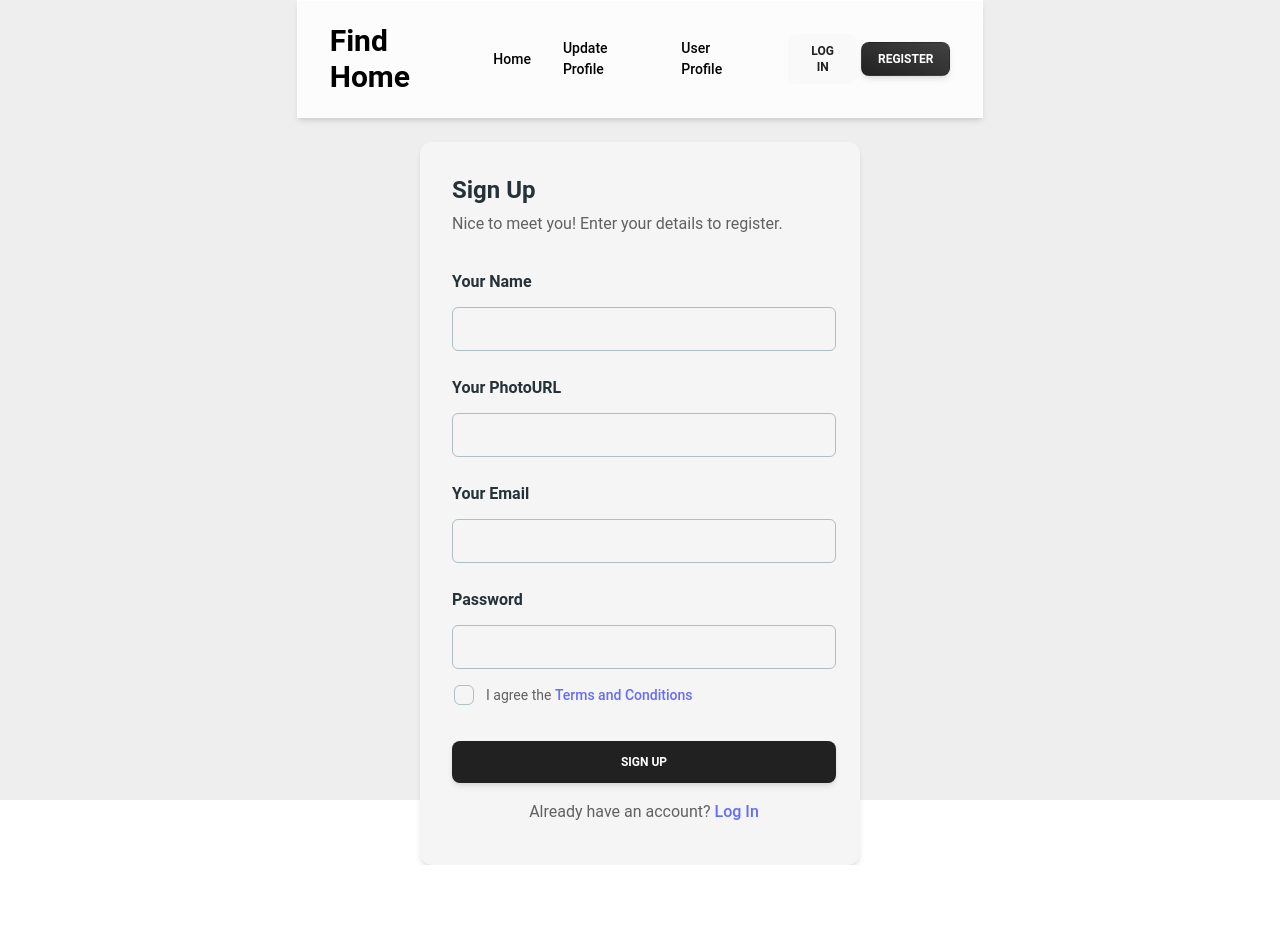
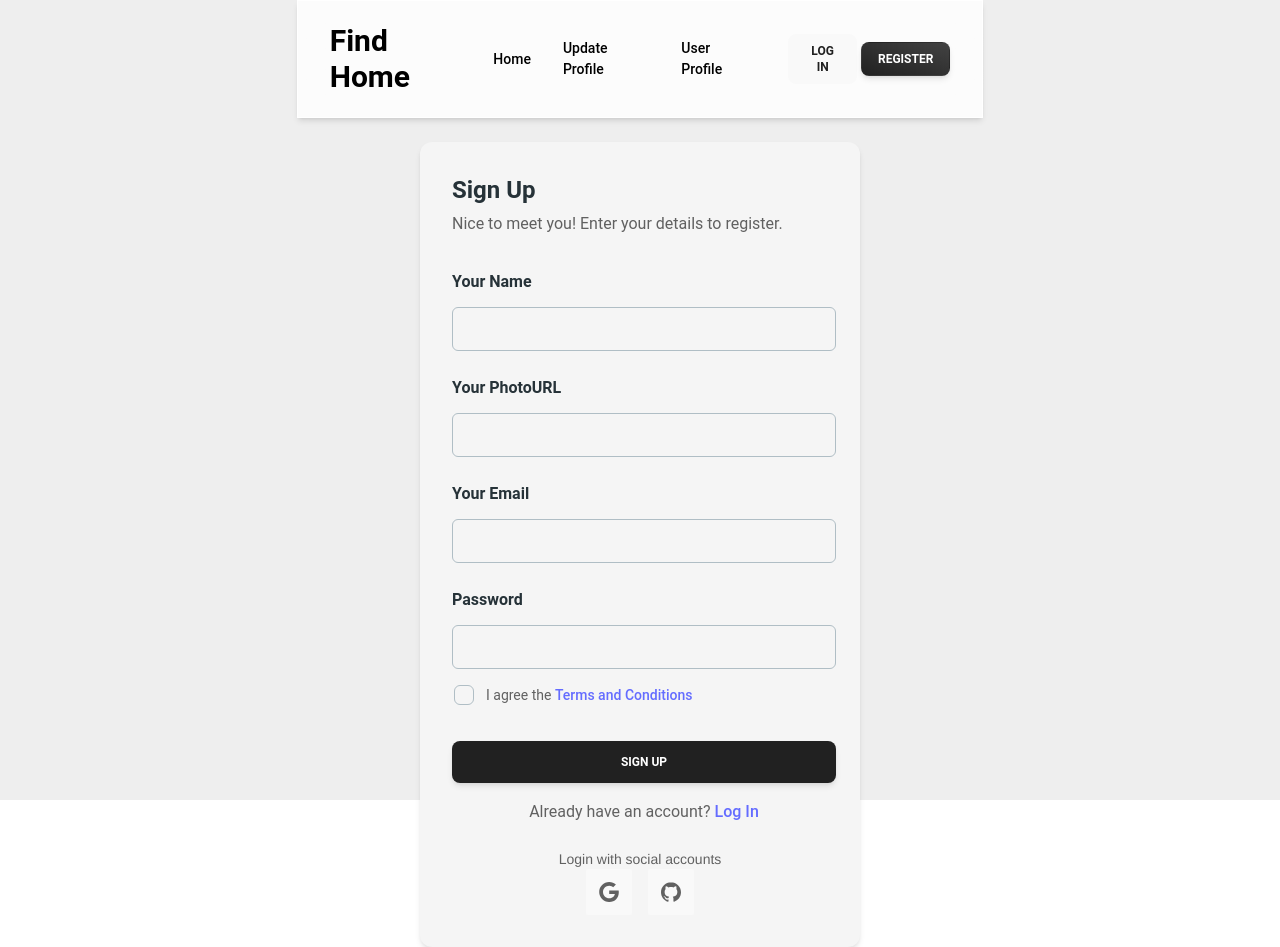
Before and after one commit to Ahnabu/b9-a9-real-estate, a React (Vite) app in the folder b9-a9-react/: page /register in a window 1280 px wide. Before the commit the page ends 865 px from the top, so only its background shows below. Built offline with nearby package versions, Linux system fonts and the light colour scheme.

Commit message:
sign in method added

```diff
--- a/b9-a9-react/src/Pages/ManageUser/Register/Register.jsx
+++ b/b9-a9-react/src/Pages/ManageUser/Register/Register.jsx
@@ -15,17 +15,27 @@
 
 
 function Register() {
-    const { EmailSignIn } = useContext(AuthContext)
-    const signIn = (e) => {
+    const { emailSingIn,googleSingIn,githubSingIn,userMethod } = useContext(AuthContext)
+    const handleRegistration = e => {
         e.preventDefault();
 
-        const email = e.target.email.value;
-        const password = e.target.password.value;
-        EmailSignIn(email, password)
-            .then(result => { console.log(result) })
-            .catch(error => console.error(error));
- }
-
+        const form = new FormData(e.currentTarget);
+        const email = form.get('email');
+        const name = form.get('name');
+        const password = form.get('password');
+        console.log(email, password, name);
+        emailSingIn(email, password)
+            .then(result => console.log(result.user))
+            .catch(error => console.error(error))
+    }
+    const handleGoogle = () => {
+        userMethod(googleSingIn)
+        console.log('google');
+    }
+    const handleGithub = () => {
+        userMethod(githubSingIn)
+        console.log('github');
+    }
 
     return (
         <div className="w-full mx-auto mt-6 ">
@@ -39,7 +49,7 @@
                 <Typography color="gray" className="mt-1 font-normal">
                     Nice to meet you! Enter your details to register.
                 </Typography>
-                <form className="mt-8 mb-2 w-80 max-w-screen-lg sm:w-96" onSubmit={() => { signIn() }}>
+                <form className="mt-8 mb-2 w-80 max-w-screen-lg sm:w-96" onSubmit={handleRegistration }>
                     <div className="mb-1 flex flex-col gap-6">
                         <Typography variant="h6" color="blue-gray" className="-mb-3">
                             Your Name
@@ -111,11 +121,30 @@
                     <Button className="mt-6" fullWidth type="submit">
                         Sign Up
                     </Button>
+
                     <Typography color="gray" className="mt-4 text-center font-normal">
                         Already have an account?{" "}
                         <Link to={'/login'}>Log In</Link>
                     </Typography>
                 </form>
+                <div className="flex items-center pt-4 space-x-1">
+                    <div className="flex-1 h-px sm:w-16 dark:bg-gray-300"></div>
+                    <p className="px-3 text-sm dark:text-gray-600">Login with social accounts</p>
+                    <div className="flex-1 h-px sm:w-16 dark:bg-gray-300"></div>
+                </div>
+                <div className="flex justify-center space-x-4">
+                    <button aria-label="Log in with Google" className="p-3 rounded-sm " onClick={handleGoogle}>
+                        <svg xmlns="http://www.w3.org/2000/svg" viewBox="0 0 32 32" className="w-5 h-5 fill-current">
+                            <path d="M16.318 13.714v5.484h9.078c-0.37 2.354-2.745 6.901-9.078 6.901-5.458 0-9.917-4.521-9.917-10.099s4.458-10.099 9.917-10.099c3.109 0 5.193 1.318 6.38 2.464l4.339-4.182c-2.786-2.599-6.396-4.182-10.719-4.182-8.844 0-16 7.151-16 16s7.156 16 16 16c9.234 0 15.365-6.49 15.365-15.635 0-1.052-0.115-1.854-0.255-2.651z"></path>
+                        </svg>
+                    </button>
+
+                    <button aria-label="Log in with GitHub" className="p-3 rounded-sm" onClick={handleGithub}>
+                        <svg xmlns="http://www.w3.org/2000/svg" viewBox="0 0 32 32" className="w-5 h-5 fill-current">
+                            <path d="M16 0.396c-8.839 0-16 7.167-16 16 0 7.073 4.584 13.068 10.937 15.183 0.803 0.151 1.093-0.344 1.093-0.772 0-0.38-0.009-1.385-0.015-2.719-4.453 0.964-5.391-2.151-5.391-2.151-0.729-1.844-1.781-2.339-1.781-2.339-1.448-0.989 0.115-0.968 0.115-0.968 1.604 0.109 2.448 1.645 2.448 1.645 1.427 2.448 3.744 1.74 4.661 1.328 0.14-1.031 0.557-1.74 1.011-2.135-3.552-0.401-7.287-1.776-7.287-7.907 0-1.751 0.62-3.177 1.645-4.297-0.177-0.401-0.719-2.031 0.141-4.235 0 0 1.339-0.427 4.4 1.641 1.281-0.355 2.641-0.532 4-0.541 1.36 0.009 2.719 0.187 4 0.541 3.043-2.068 4.381-1.641 4.381-1.641 0.859 2.204 0.317 3.833 0.161 4.235 1.015 1.12 1.635 2.547 1.635 4.297 0 6.145-3.74 7.5-7.296 7.891 0.556 0.479 1.077 1.464 1.077 2.959 0 2.14-0.020 3.864-0.020 4.385 0 0.416 0.28 0.916 1.104 0.755 6.4-2.093 10.979-8.093 10.979-15.156 0-8.833-7.161-16-16-16z"></path>
+                        </svg>
+                    </button>
+                </div>
             </Card>
         </div>
 
--- a/b9-a9-react/src/Providers/Provider.jsx
+++ b/b9-a9-react/src/Providers/Provider.jsx
@@ -22,32 +22,32 @@
     //             setLoading(false);
     //         })
     // },[])
-    const EmailSingIn = (email,password) => {
+    const emailSingIn = (email,password) => {
         return createUserWithEmailAndPassword( auth,email,password)
     }
     const provider = new GoogleAuthProvider();
-    const GoogleSingIn = () => {
+    const googleSingIn = () => {
         return signInWithPopup( auth,provider)
     }
 
     const gitProvider = new GithubAuthProvider();
 
-    const GitHubSingIn = () => {
+    const githubSingIn = () => {
         return signInWithPopup(auth, gitProvider)
     }
-    const User = signInMethod => {
+    const userMethod = signInMethod => {
         signInMethod()
             .then(result => setUser(result.user))
         .catch(error=>console.log(error))
     }
-
+console.log(user);
     const info = {
         user,
 
-        EmailSingIn,
-        GoogleSingIn,
-        GitHubSingIn,
-        User
+        emailSingIn,
+        googleSingIn,
+        githubSingIn,
+        userMethod
 
     }
 
```
